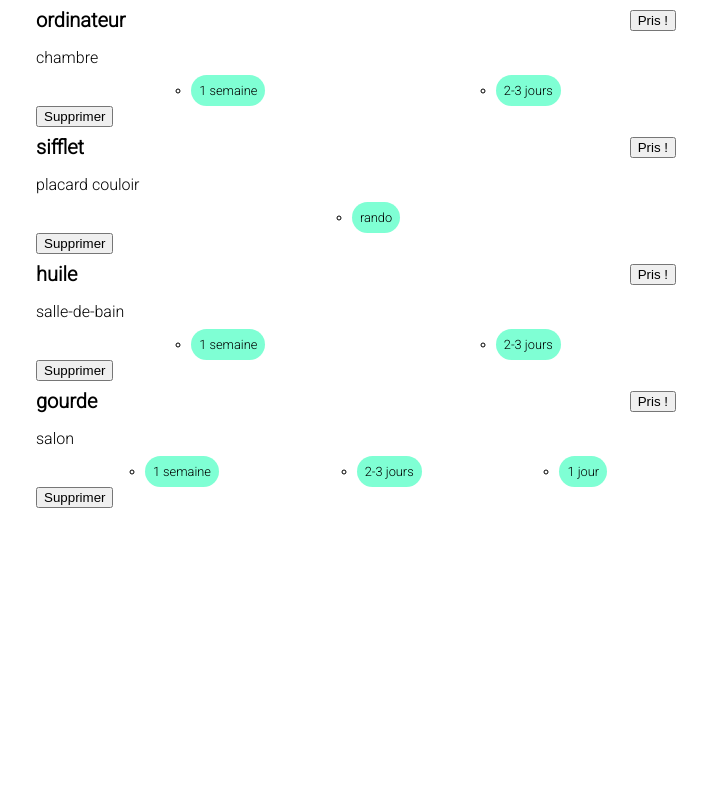
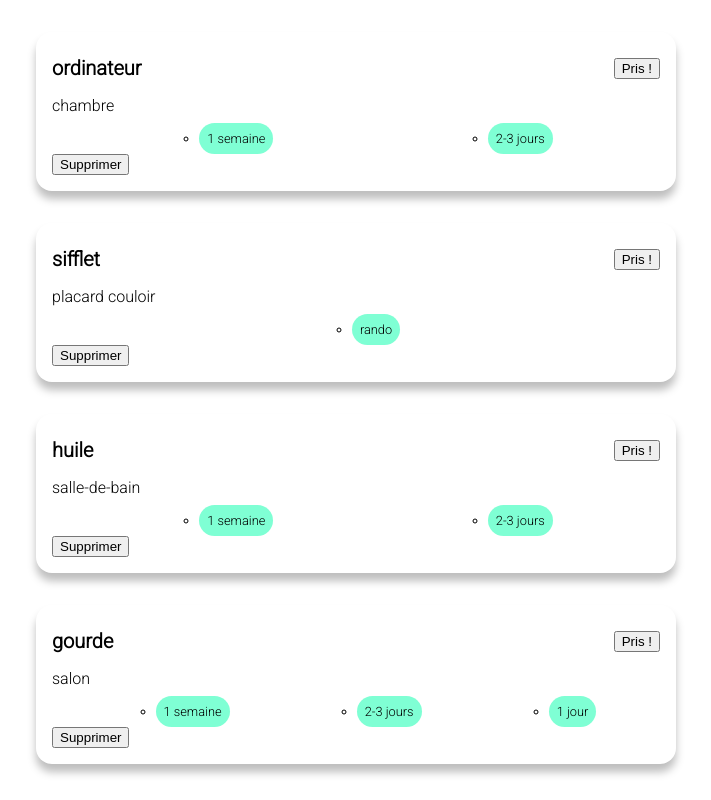
Before and after one commit to Alekiel42/dans-ma-valise, a Vue app in the folder front-valise/: page / in a window 1280 px wide. Shown: the whole page, without its empty margins (284-995 px from the left). Built offline with nearby package versions, Linux system fonts and the light colour scheme; a web font is replaced by a local one.

Commit message:
add global component BaseCard

```diff
--- /dev/null
+++ b/front-valise/src/components/UI/BaseCard.vue
@@ -0,0 +1,15 @@
+<template>
+  <div>
+    <slot></slot>
+  </div>
+</template>
+
+<style scoped>
+div {
+  border-radius: 1rem;
+  box-shadow: 0 8px 8px rgba(0, 0, 0, 0.26);
+  padding: 1rem;
+  margin: 2rem auto;
+  max-width: 40rem;
+}
+</style>
--- a/front-valise/src/components/possessions/Possession.vue
+++ b/front-valise/src/components/possessions/Possession.vue
@@ -1,6 +1,6 @@
 <template>
   <li>
-    <div>
+    <base-card>
       <header>
         <h3>{{ name }}</h3>
         <button>Pris !</button>
@@ -10,7 +10,7 @@
         <li v-for="tag in tags" :key="tag">{{ tag }}</li>
       </ul>
       <button>Supprimer</button>
-    </div>
+    </base-card>
   </li>
 </template>
 
```
Also changed, not shown: front-valise/src/main.js (+6 -1 lines).
